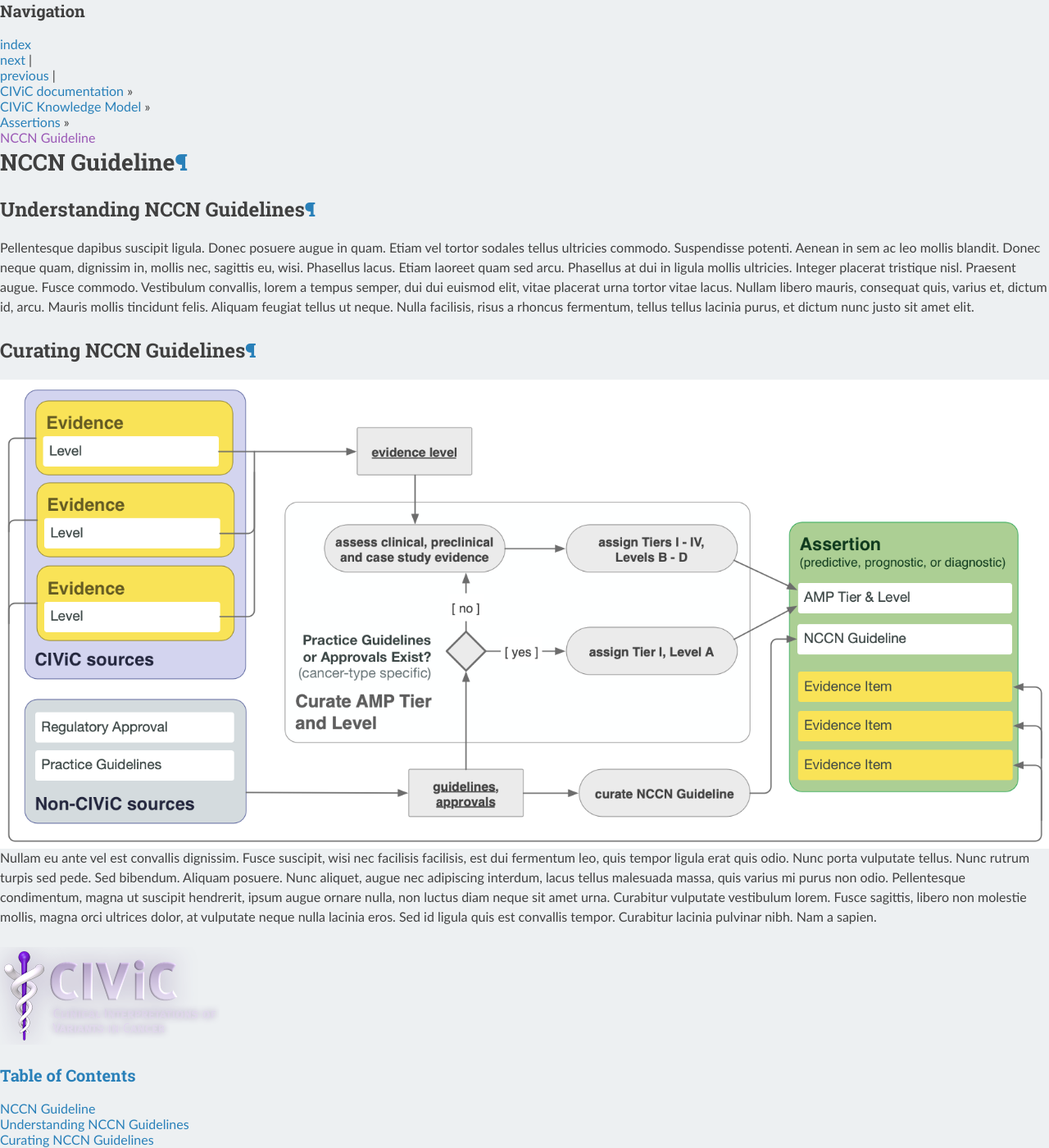
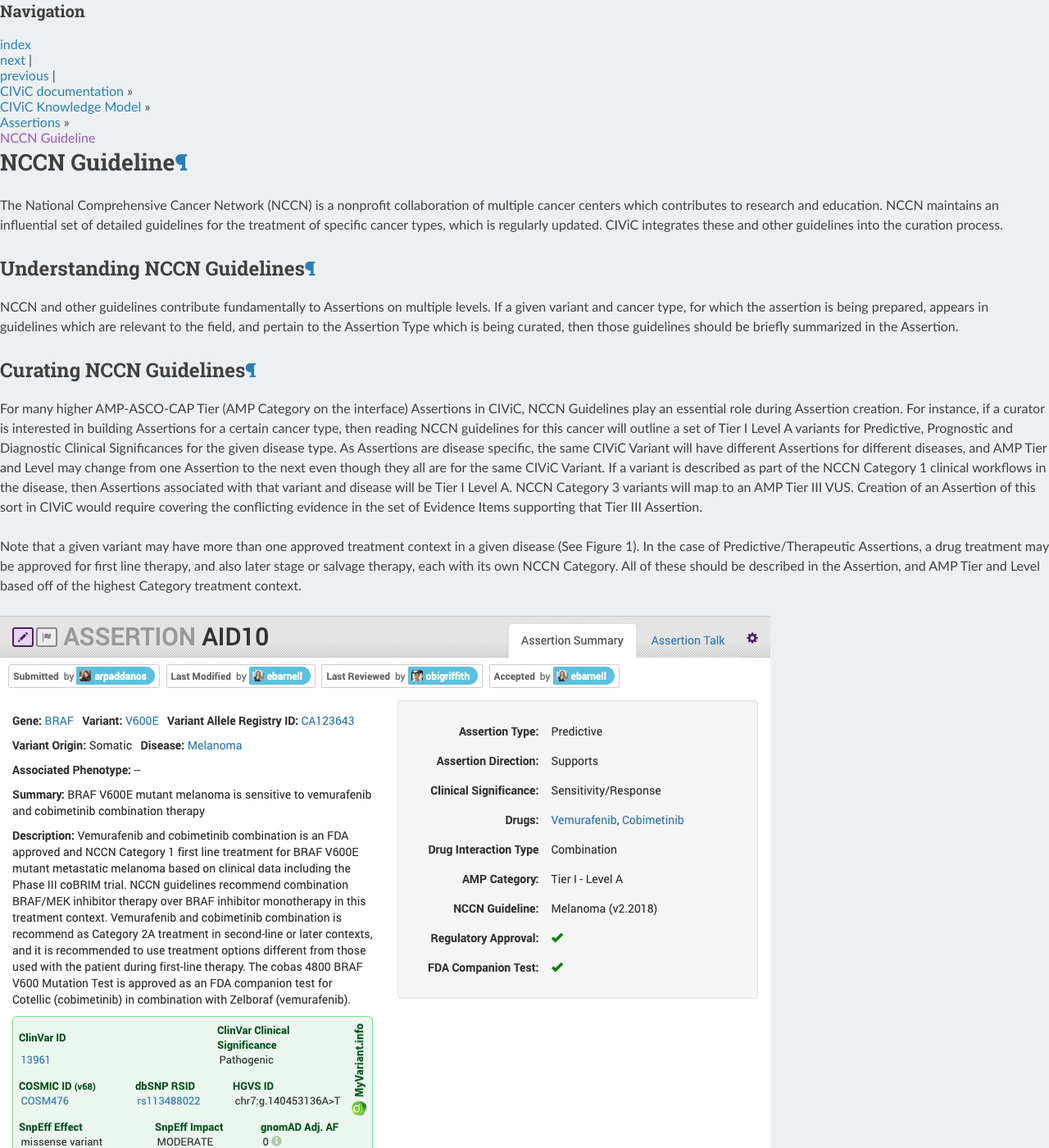
Before and after one commit to griffithlab/civic-docs, a Sphinx documentation site: the page built from docs/model/assertions/nccn_guideline.rst, in a window 1280 px wide and 1400 px high. Shown: the whole window at 82% size. Built offline with Sphinx 7.4.7 and the Read the Docs theme 2.0.0, drawn with Linux system fonts in a browser that asks for light colours; some of the changed text lies outside the part shown.

Commit message:
transferre nccn guidelines, associated phenotype pages

```diff
--- a/docs/model/assertions/nccn_guideline.rst
+++ b/docs/model/assertions/nccn_guideline.rst
@@ -1,13 +1,18 @@
 NCCN Guideline
 ==============
+The National Comprehensive Cancer Network (NCCN) is a nonprofit collaboration of multiple cancer centers which contributes to research and education. NCCN maintains an influential set of detailed guidelines for the treatment of specific cancer types, which is regularly updated. CIViC integrates these and other guidelines into the curation process.
 
 Understanding NCCN Guidelines
 -----------------------------
-Pellentesque dapibus suscipit ligula.  Donec posuere augue in quam.  Etiam vel tortor sodales tellus ultricies commodo.  Suspendisse potenti.  Aenean in sem ac leo mollis blandit.  Donec neque quam, dignissim in, mollis nec, sagittis eu, wisi.  Phasellus lacus.  Etiam laoreet quam sed arcu.  Phasellus at dui in ligula mollis ultricies.  Integer placerat tristique nisl.  Praesent augue.  Fusce commodo.  Vestibulum convallis, lorem a tempus semper, dui dui euismod elit, vitae placerat urna tortor vitae lacus.  Nullam libero mauris, consequat quis, varius et, dictum id, arcu.  Mauris mollis tincidunt felis.  Aliquam feugiat tellus ut neque.  Nulla facilisis, risus a rhoncus fermentum, tellus tellus lacinia purus, et dictum nunc justo sit amet elit.
+NCCN and other guidelines contribute fundamentally to Assertions on multiple levels. If a given variant and cancer type, for which the assertion is being prepared, appears in guidelines which are relevant to the field, and pertain to the Assertion Type which is being curated, then those guidelines should be briefly summarized in the Assertion.
 
 Curating NCCN Guidelines
 ------------------------
+For many higher AMP-ASCO-CAP Tier (AMP Category on the interface) Assertions in CIViC, NCCN Guidelines play an essential role during Assertion creation. For instance, if a curator is interested in building Assertions for a certain cancer type, then reading NCCN guidelines for this cancer will outline a set of Tier I Level A variants for Predictive, Prognostic and Diagnostic Clinical Significances for the given disease type. As Assertions are disease specific, the same CIViC Variant will have different Assertions for different diseases, and AMP Tier and Level may change from one Assertion to the next even though they all are for the same CIViC Variant. If a variant is described as part of the NCCN Category 1 clinical workflows in the disease, then Assertions associated with that variant and disease will be Tier I Level A. NCCN Category 3 variants will map to an AMP Tier III VUS. Creation of an Assertion of this sort in CIViC would require covering the conflicting evidence in the set of Evidence Items supporting that Tier III Assertion.
 
-.. image:: /images/figures/CIViC_assertion-types_non-predisposing_v1a.png
+Note that a given variant may have more than one approved treatment context in a given disease (See Figure 1). In the case of Predictive/Therapeutic Assertions, a drug treatment may be approved for first line therapy, and also later stage or salvage therapy, each with its own NCCN Category. All of these should be described in the Assertion, and AMP Tier and Level based off of the highest Category treatment context.
 
-Nullam eu ante vel est convallis dignissim.  Fusce suscipit, wisi nec facilisis facilisis, est dui fermentum leo, quis tempor ligula erat quis odio.  Nunc porta vulputate tellus.  Nunc rutrum turpis sed pede.  Sed bibendum.  Aliquam posuere.  Nunc aliquet, augue nec adipiscing interdum, lacus tellus malesuada massa, quis varius mi purus non odio.  Pellentesque condimentum, magna ut suscipit hendrerit, ipsum augue ornare nulla, non luctus diam neque sit amet urna.  Curabitur vulputate vestibulum lorem.  Fusce sagittis, libero non molestie mollis, magna orci ultrices dolor, at vulputate neque nulla lacinia eros.  Sed id ligula quis est convallis tempor.  Curabitur lacinia pulvinar nibh.  Nam a sapien.
+.. figure:: /images/figures/CIViC_assertion-summary-AID10.png
+   :alt: Screenshot of AID10, an assertion with an NCCN guideline assigned
+
+   Figure 6: Assertion for a variant with approved NCCN Category 1 and Category 2A drug treatments.
```
Also changed, not shown: docs/model/assertions/associated_phenotypes.rst (+8 -5 lines), docs/images/figures/CIViC_assertion-summary-AID10.png (added).
